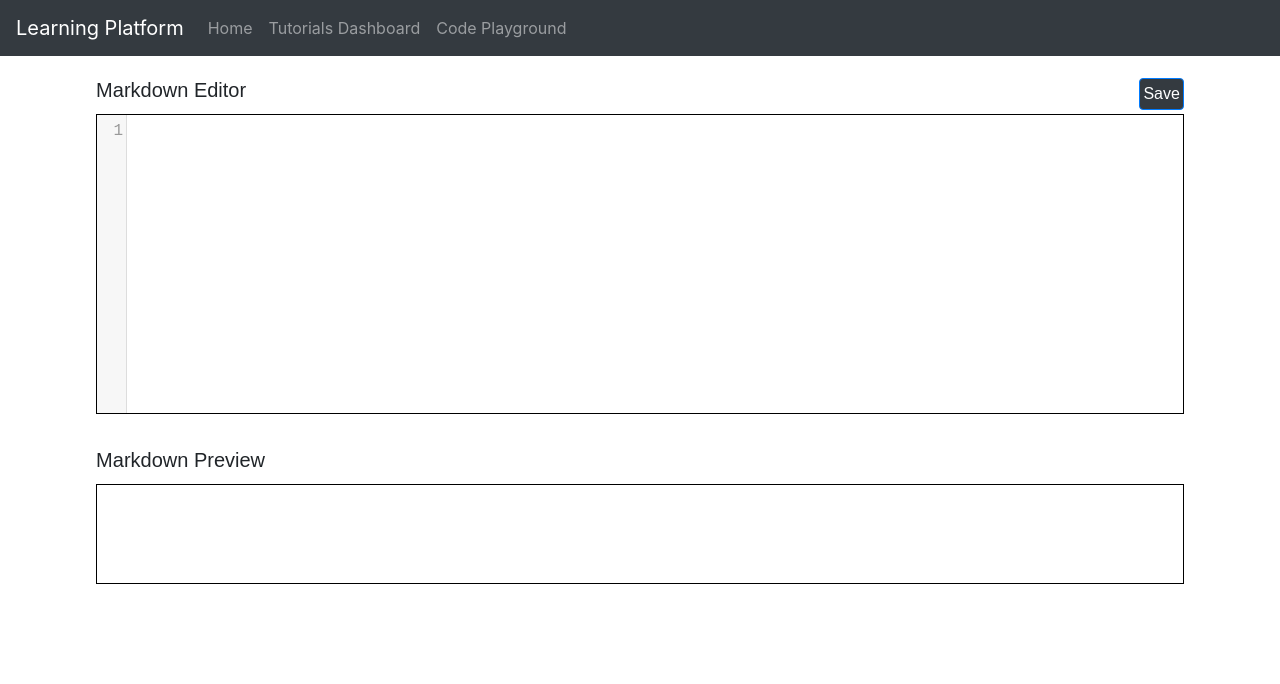
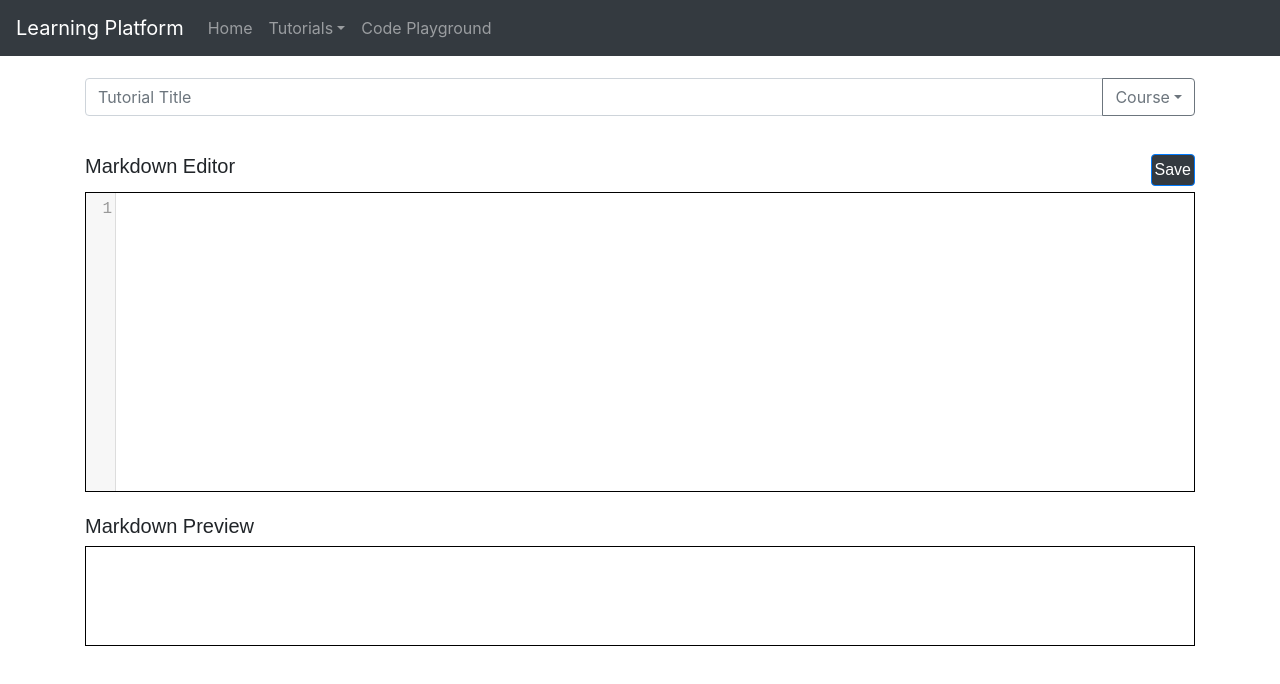
Before and after one commit to CMPT-470-Fall-2020/Code-Tutorial-App, a React (Create React App) app in the folder client/: page /tutorial in a window 1280 px wide. Shown: the top 684 px of the page. Built offline with nearby package versions, Linux system fonts and the light colour scheme.

Commit message:
Add tutorial title and course selection dropdown, Create dashboard route

```diff
--- a/client/src/App.js
+++ b/client/src/App.js
@@ -2,6 +2,7 @@ import React, { Component } from 'react';
 import {BrowserRouter as Router, Route} from 'react-router-dom';
 import Header from './components/layout/Header';
 import Tutorial from './components/pages/Tutorial';
+import TutorialDashboard from './components/pages/TutorialDashboard';
 import CodePlayground from './components/pages/CodePlayground';
 import MarkdownEditor from './components/MarkdownEditor';
 
@@ -11,10 +12,9 @@ class App extends Component {
       <Router>
         <div className="App">
           <Header></Header>
-          <div className="container">
             <Route path="/tutorial" component={Tutorial}></Route>
+            <Route path="/tutorialdashboard" component={TutorialDashboard}></Route>
             <Route path="/codeplayground" component={CodePlayground}></Route>
-          </div>
         </div>
       </Router>
     );
--- a/client/src/components/MarkdownEditor.js
+++ b/client/src/components/MarkdownEditor.js
@@ -16,7 +16,7 @@ export default class MarkupEditor extends Component {
     render() {
         return (
             <React.Fragment>
-                <section>
+                <section style={sectionStyle}>
                     <h1 style={headerStyle}>Markdown Editor</h1>
                     <Button variant="primary" style={saveStyle}>Save</Button>
 
@@ -41,9 +41,13 @@ export default class MarkupEditor extends Component {
     }
 }
 
+const sectionStyle = {
+    marginBottom: '0.5%'
+}
+
 const headerStyle = {
     fontSize: '20px',
-    margin:'2% 1% 0% 1%',
+    marginTop:'2%',
     fontFamily: 'Arial, Helvetica, sans-serif',
     display: 'inline-block'
 }
@@ -51,7 +55,7 @@ const headerStyle = {
 const saveStyle = {
     padding: '3px',
     float: 'right',
-    margin:'2% 1% 0% 1%',
+    margin:'2% 0% 0% 1%',
     fontFamily: 'Arial, Helvetica, sans-serif',
     backgroundColor: '#343a40'
 }
@@ -62,9 +66,8 @@ const options = {
 }
 
 const previewStyle = {
+    padding: '1%',
     resize: 'none',
-    margin: '1%',
-    padding: '1%',
     border: '1px solid black',
     minHeight: '100px'
 }
--- a/client/src/components/layout/Header.js
+++ b/client/src/components/layout/Header.js
@@ -2,6 +2,7 @@
 import React from 'react'
 import Navbar from 'react-bootstrap/Navbar';
 import Nav from 'react-bootstrap/Nav';
+import NavDropdown from 'react-bootstrap/NavDropdown';
 
 export default function Header() {
     return (
@@ -11,7 +12,10 @@ export default function Header() {
             <Navbar.Collapse id="basic-navbar-nav">
                 <Nav className="mr-auto">
                 <Nav.Link href="/">Home</Nav.Link>
-                <Nav.Link href="/Tutorial">Tutorials Dashboard</Nav.Link>
+                <NavDropdown title="Tutorials" id="basic-nav-dropdown">
+                    <NavDropdown.Item href="/TutorialDashboard">Dashboard</NavDropdown.Item>
+                    <NavDropdown.Item href="/Tutorial">Create Tutorial</NavDropdown.Item>
+                </NavDropdown>
                 <Nav.Link href="/CodePlayground">Code Playground</Nav.Link>
                 </Nav>
             </Navbar.Collapse>
--- a/client/src/components/pages/Tutorial.js
+++ b/client/src/components/pages/Tutorial.js
@@ -1,12 +1,50 @@
 import React, { Component } from 'react'
 import MarkdownEditor from '../MarkdownEditor'
+import {Container, Row, Col, Card, Form, Button } from 'react-bootstrap';
+import {InputGroup, FormControl, DropdownButton, Dropdown} from 'react-bootstrap';
 
 export default class Tutorial extends Component {
+
+    state = {
+        title: "Course"
+    }
+
+    handleSelect= (e) => {
+        this.setState({title:e})
+    }
+
     render() {
         return (
             <React.Fragment>
-                <MarkdownEditor></MarkdownEditor>
+                <Container>
+                    <InputGroup className="mb-3" style={tutorialTitleStyle}>
+                        <FormControl placeholder="Tutorial Title"></FormControl>
+                        <DropdownButton
+                            as={InputGroup.Append}
+                            variant="outline-secondary"
+                            title={this.state.title}
+                            id="dropdown-basic-button"
+                            onSelect={this.handleSelect}
+                            >
+                            <Dropdown.Item eventKey="CMPT128">CMPT128</Dropdown.Item>
+                            <Dropdown.Item eventKey="CMPT310">CMPT310</Dropdown.Item>
+                            <Dropdown.Item eventKey="CMPT470">CMPT470</Dropdown.Item>
+                        </DropdownButton>
+                    </InputGroup>
+
+                    <MarkdownEditor></MarkdownEditor>
+                </Container>
             </React.Fragment>
         )
     }
 }
+
+const tutorialTitleStyle = {
+    marginTop: '2%',
+    paddingLeft: '0px'
+}
+
+const rowStyle = {
+    margin: '0px',
+    padding: '0px'
+}
--- /dev/null
+++ b/client/src/components/pages/TutorialDashboard.js
@@ -0,0 +1,12 @@
+import React, { Component } from 'react'
+
+export default class TutorialDashboard extends Component {
+    render() {
+        return (
+            <div>
+                <br></br>
+                Dashboard to list tutorials by class and date
+            </div>
+        )
+    }
+}
--- a/client/src/components/scss/MarkdownEditor.scss
+++ b/client/src/components/scss/MarkdownEditor.scss
@@ -1,4 +1,3 @@
 .CodeMirror {
-    margin: 1%;
     border: 1px solid black;
 }
```
